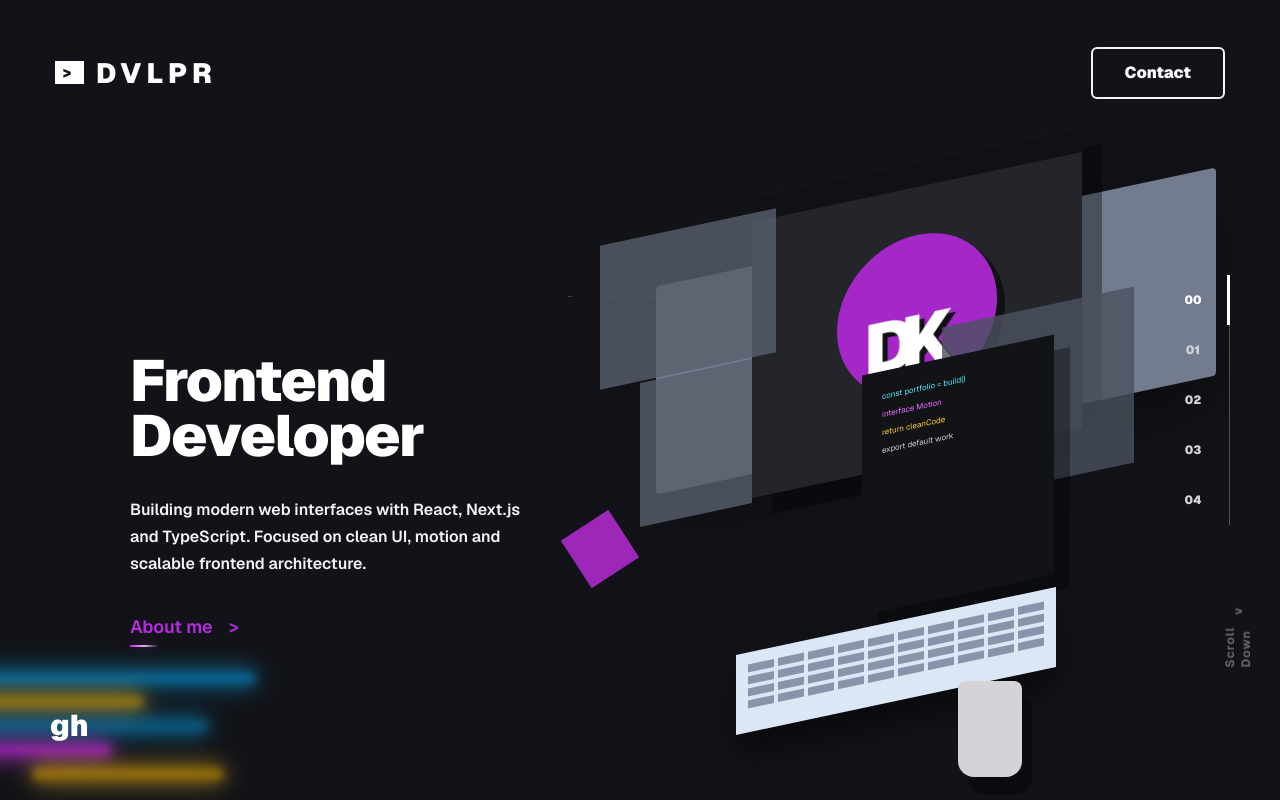
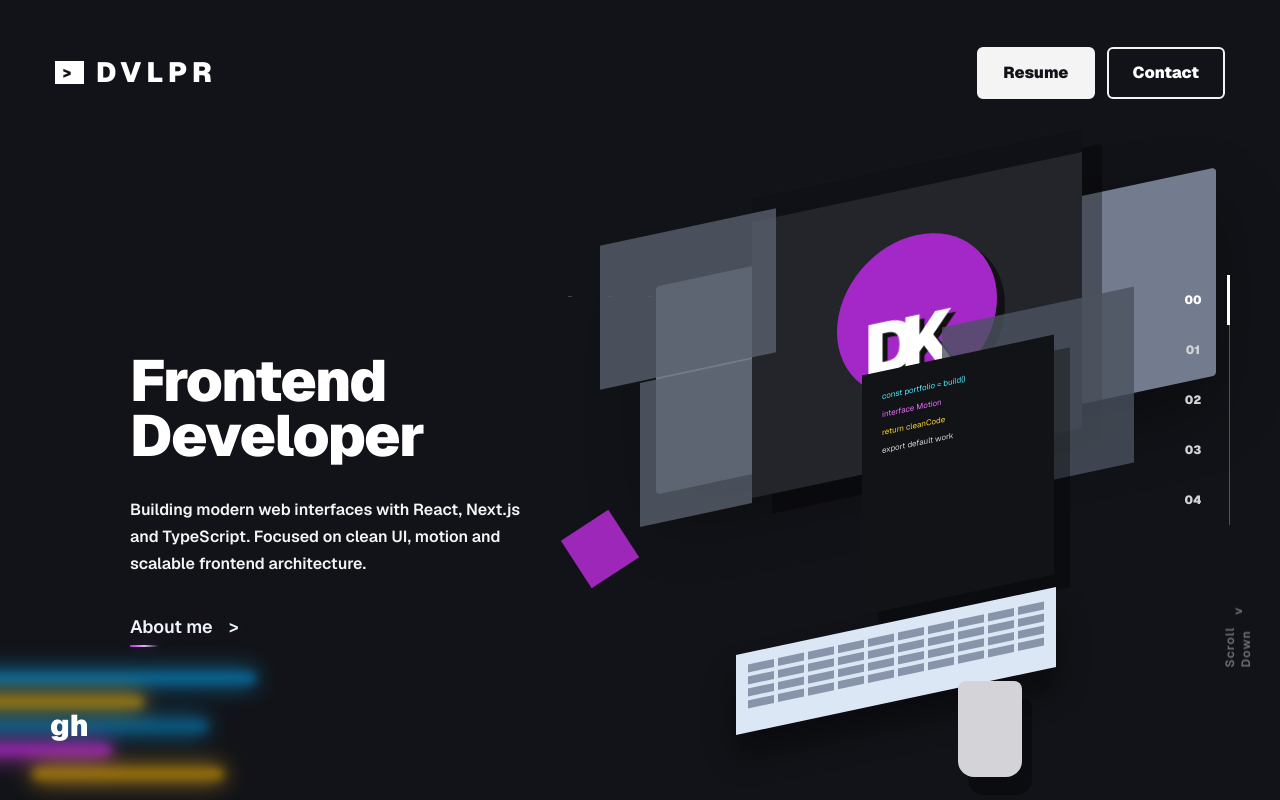
Before and after one commit to Ori-wiki/personal_site, a Next.js app: page / in a window 1280 px wide. Built offline with nearby package versions, Linux system fonts and the light colour scheme.

Commit message:
add butt pdf

```diff
--- a/app/components/Contact.tsx
+++ b/app/components/Contact.tsx
@@ -1,35 +1,39 @@
-import { CodeGlow } from "./CodeGlow";
+import { CodeGlow } from './CodeGlow';
 
 export function Contact() {
   return (
-    <footer id="contact" className="portfolio-section">
-      <CodeGlow position="top-right" />
-      <CodeGlow position="bottom-left" />
-      <div className="absolute right-[16%] bottom-[13%] h-20 w-20 rotate-12 rounded-2xl bg-gradient-to-br from-zinc-100 to-sky-950 shadow-[0_26px_40px_rgba(0,0,0,0.45)]" />
-      <a className="absolute bottom-[56px] left-[50px] z-20 text-3xl font-black text-white" href="https://github.com">
+    <footer id='contact' className='portfolio-section'>
+      <CodeGlow position='top-right' />
+      <CodeGlow position='bottom-left' />
+      <div className='absolute right-[16%] bottom-[13%] h-20 w-20 rotate-12 rounded-2xl bg-gradient-to-br from-zinc-100 to-sky-950 shadow-[0_26px_40px_rgba(0,0,0,0.45)]' />
+      <a
+        className='absolute bottom-[56px] left-[50px] z-20 text-3xl font-black text-white'
+        href='https://github.com'
+      >
         gh
       </a>
       <a
-        className="absolute right-10 bottom-16 hidden rotate-[-90deg] items-center gap-3 text-xs font-semibold tracking-widest text-zinc-400 lg:flex"
-        href="#top"
+        className='absolute right-10 bottom-16 hidden rotate-[-90deg] items-center gap-3 text-xs font-semibold tracking-widest text-zinc-400 lg:flex'
+        href='#top'
       >
         Back to Top
-        <span aria-hidden="true">^</span>
+        <span aria-hidden='true'>^</span>
       </a>
-      <div className="section-content relative z-10 mx-auto flex min-h-screen w-full max-w-[1500px] items-center justify-center px-8 pt-24 lg:px-28">
-        <div className="max-w-[560px] text-left">
-          <p className="text-lg font-black leading-8 text-zinc-100">
-            What would you do if a software expert was just a click away?
+      <div className='section-content relative z-10 mx-auto flex min-h-screen w-full max-w-[1500px] items-center justify-center px-8 pt-24 lg:px-28'>
+        <div className='max-w-[560px] text-left'>
+          <p className='text-lg font-black leading-8 text-zinc-100'>
+            Have a project in mind or looking for a frontend developer?
           </p>
-          <p className="mt-7 text-lg font-semibold leading-8 text-zinc-100">
-            Whether you want to start a new project or just say hello, I&apos;d love to hear from
-            you. You can also follow me on <span className="text-amber-400">Instagram</span>.
+          <p className='mt-7 text-lg font-semibold leading-8 text-zinc-100'>
+            I&apos;m always open to discussing new ideas, interesting products
+            and development opportunities.
           </p>
           <a
-            className="mt-10 block text-3xl font-black tracking-tight text-white transition-colors hover:text-[#b82ce0] sm:text-[34px]"
-            href="mailto:tdrdimov@gmail.com"
+            target='blank'
+            className='mt-10 block text-3xl font-black tracking-tight text-white transition-colors hover:text-[#b82ce0] sm:text-[34px]'
+            href='https://t.me/denis_web_03'
           >
-            tdrdimov@gmail.com
+            Telegram
           </a>
         </div>
       </div>
--- a/app/components/Header.tsx
+++ b/app/components/Header.tsx
@@ -1,19 +1,32 @@
 export function Header() {
   return (
-    <header className="fixed inset-x-0 top-0 z-50">
-      <nav className="flex h-[145px] w-full items-center justify-between px-8 sm:px-[55px]">
-        <a className="flex items-center gap-3 text-[28px] font-black tracking-[0.19em] text-white" href="#top">
-          <span className="grid h-[23px] w-[29px] place-items-center bg-white text-base font-black leading-none text-[#121318]">
+    <header className='fixed inset-x-0 top-0 z-50'>
+      <nav className='flex h-[145px] w-full items-center justify-between px-4 sm:px-[55px]'>
+        <a
+          className='flex items-center gap-2 text-xl font-black tracking-[0.16em] text-white sm:gap-3 sm:text-[28px] sm:tracking-[0.19em]'
+          href='#top'
+        >
+          <span className='grid h-[23px] w-[29px] place-items-center bg-white text-base font-black leading-none text-[#121318]'>
             &gt;
           </span>
           DVLPR
         </a>
-        <a
-          className="rounded-md border-2 border-zinc-100 px-8 py-3 text-base font-black text-white transition-colors hover:bg-white hover:text-[#121318]"
-          href="#contact"
-        >
-          Contact
-        </a>
+        <div className='flex items-center gap-2 sm:gap-3'>
+          <a
+            className='rounded-md border-2 border-zinc-100 bg-zinc-100 px-3 py-2 text-sm font-black text-[#121318] transition-colors hover:border-[#b82ce0] hover:bg-[#b82ce0] hover:text-white sm:px-6 sm:py-3 sm:text-base'
+            href='/pdf/Казаков%20Денис%20Андреевич%20(2).pdf'
+            target='_blank'
+            rel='noreferrer'
+          >
+            Resume
+          </a>
+          <a
+            className='rounded-md border-2 border-zinc-100 px-3 py-2 text-sm font-black text-white transition-colors hover:bg-white hover:text-[#121318] sm:px-6 sm:py-3 sm:text-base'
+            href='#contact'
+          >
+            Contact
+          </a>
+        </div>
       </nav>
     </header>
   );
--- a/app/components/Hero.tsx
+++ b/app/components/Hero.tsx
@@ -24,7 +24,7 @@ export function Hero() {
             Focused on clean UI, motion and scalable frontend architecture.
           </p>
           <a
-            className={`${styles.aboutLink} mt-9 inline-flex items-center gap-4 text-lg font-semibold text-[#b82ce0] transition-colors hover:text-[#f4c8ff] focus-visible:text-[#f4c8ff]`}
+            className={`${styles.aboutLink} mt-9 inline-flex items-center gap-4 text-lg font-semibold text-  transition-colors hover:text-[#f4c8ff] focus-visible:text-[#f4c8ff]`}
             href='#about'
           >
             <span className={styles.aboutLinkLabel}>About me</span>
--- a/app/components/Skills.tsx
+++ b/app/components/Skills.tsx
@@ -71,6 +71,7 @@ export function Skills() {
       <CodeGlow position='top-right' />
       <CodeGlow position='bottom-left' />
       <a
+        target='blank'
         className='absolute bottom-[56px] left-[50px] z-20 text-3xl font-black text-white'
         href='https://github.com'
       >
@@ -97,6 +98,7 @@ export function Skills() {
         <p className='mt-5 text-base font-bold text-zinc-100'>
           For a deeper look at my work and experience, visit my{' '}
           <a
+            target='blank'
             href='https://spb.hh.ru/resume/33cc3ec3ff0b768f8d0039ed1f433375464777'
             className='text-amber-400 hover:text-[#b82ce0]'
           >
@@ -104,6 +106,7 @@ export function Skills() {
           </a>
           <span className=''> or </span>
           <a
+            target='blank'
             href='https://spb.hh.ru/resume/33cc3ec3ff0b768f8d0039ed1f433375464777'
             className='text-amber-400 hover:text-[#b82ce0]'
           >
```
Also changed, not shown: 1 other file (tests, documents, lock files or other folders).
